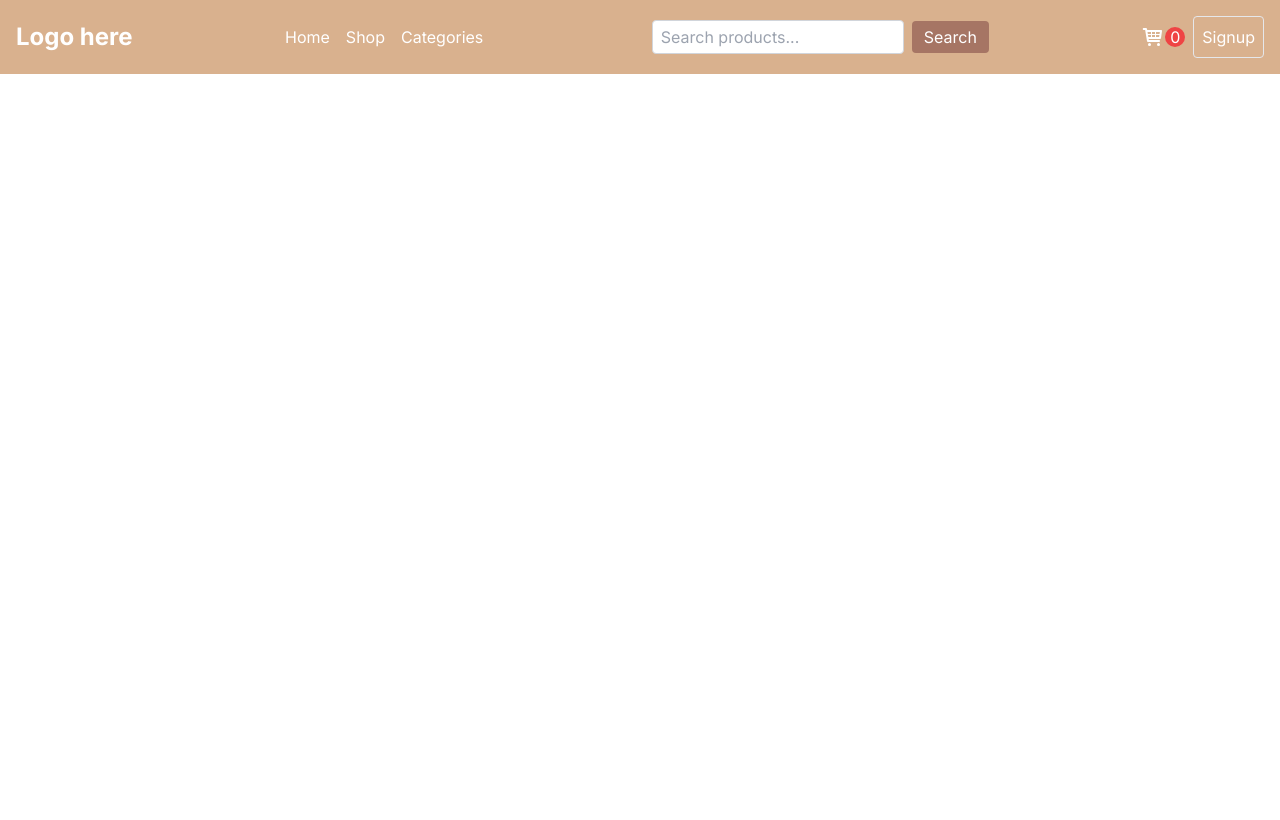
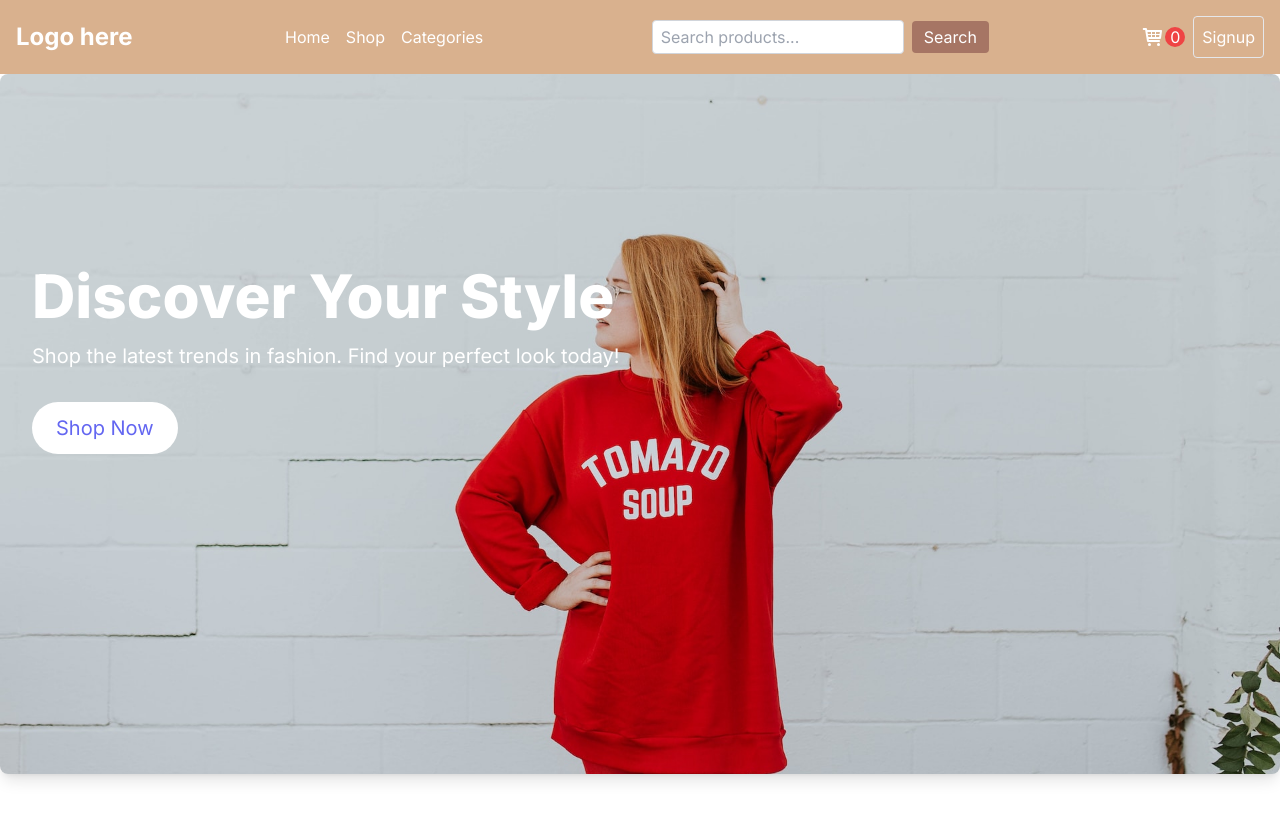
Before and after one commit to Petrikur/PenasClothing, a Next.js app: page / in a window 1280 px wide. Shown: the top 820 px of the page. Built offline with nearby package versions, Linux system fonts and the light colour scheme.

Commit message:
hero image

```diff
--- /dev/null
+++ b/app/components/Hero.tsx
@@ -0,0 +1,38 @@
+import React from 'react';
+import Image from 'next/image';
+import heroimg1 from '../../app/images/heroimg1.jpg';
+
+const HeroSection = () => {
+  return (
+    <section className="relative">
+      <div className="relative w-full h-96 md:h-[600px] lg:h-[700px]">
+        <Image
+          src={heroimg1}
+          alt="Fashion Model"
+          layout="fill"
+          objectFit="cover"
+          className="rounded-lg shadow-lg"
+        />
+      </div>
+      {/* Text Overlay */}
+      <div className="absolute md:top-40 top-16 left-0 w-full h-full bg-gradient-to-r  p-8 text-white">
+        <div className="container mx-auto">
+          <h1 className="text-4xl md:text-6xl font-extrabold leading-tight mb-4">
+            Discover Your Style
+          </h1>
+          <p className="text-lg md:text-xl mb-8">
+            Shop the latest trends in fashion. Find your perfect look today!
+          </p>
+          <a
+            href="/shop"
+            className="bg-white text-indigo-500 hover:bg-indigo-600 text-lg md:text-xl px-6 py-3 rounded-full inline-block transition duration-300"
+          >
+            Shop Now
+          </a>
+        </div>
+      </div>
+    </section>
+  );
+};
+
+export default HeroSection;
--- a/app/page.tsx
+++ b/app/page.tsx
@@ -1,9 +1,11 @@
+import HeroSection from "./components/Hero";
 import Header from "./components/layout/Header";
 
 export default function Home() {
   return (
     <>
       <Header />
+    <HeroSection />
     </>
   );
 }
```
Also changed, not shown: app/images/heroimg1.jpg (added).
